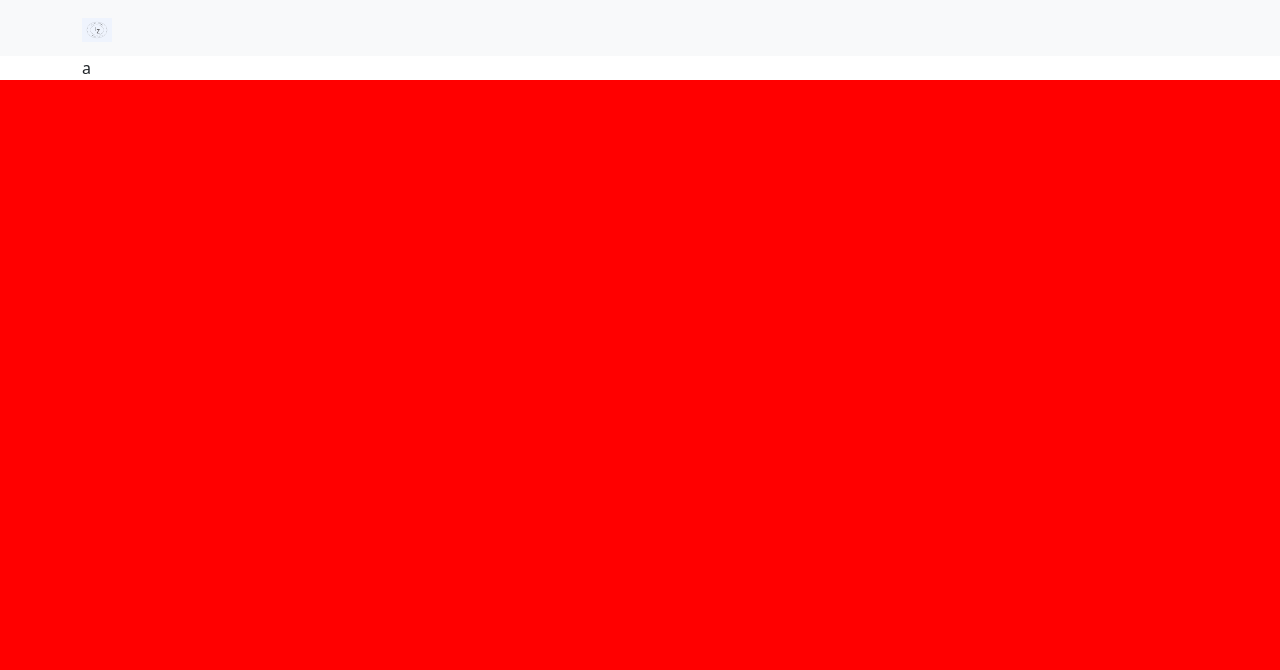
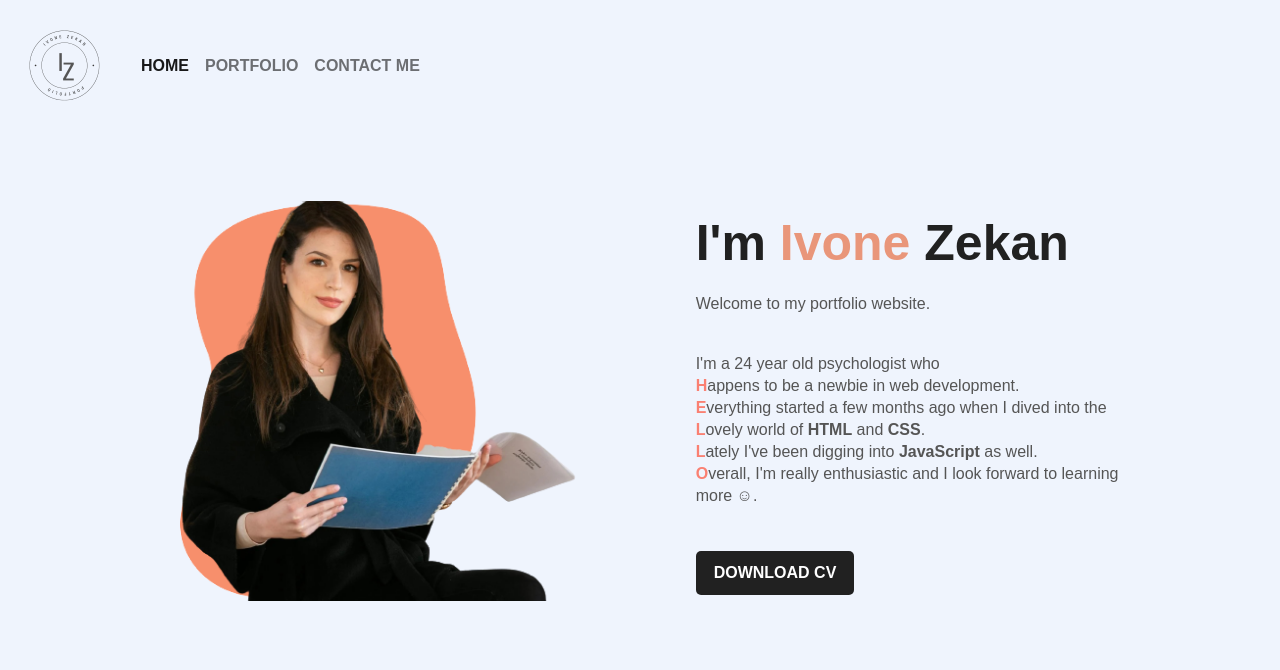
Before and after one commit to Impastelle/CV, a plain HTML site: page portfolio.html in a window 1280 px wide. Drawn offline with nearby package versions, Linux system fonts and the light colour scheme.

Commit message:
final version

```diff
--- a/portfolio.css
+++ b/portfolio.css
@@ -1,3 +1,84 @@
-html {
-    background-color: red;
+body {
+    background-color: #eff4fd;
 }
+
+*{
+    margin: 0;
+    padding: 0;
+    font-family: sans-serif;
+}
+
+nav.navbar {
+    background-color: #eff4fd;
+}
+
+.nav-link {
+    font-weight: bold;
+}
+
+.profile-container {
+    margin-bottom: 30px;
+    height: 400px;
+    position: relative;
+    margin-top: 70px;
+}
+
+.profile-container img {
+    height: 100%;
+    position: absolute;
+    left: 50%;
+    bottom: 0;
+    transform: translateX(-50%);
+    transition: bottom 1s, left 1s;
+}
+
+.profile-container:hover .shape {
+    bottom: 40px;
+}
+
+.profile-container:hover .profile {
+    left: 45%;
+}
+
+.detalji {
+    margin: 8%;
+    margin-top: 15%;
+}
+
+.detalji p {
+    color:#555;
+    line-height: 22px;
+    text-align:left;
+}
+
+.detalji a {
+    background:#212121;
+    padding: 10px 18px;
+    text-decoration: none;
+    font-weight: bold;
+    color:#fff;
+    display: inline-block;
+    margin: 28px 0;
+    border-radius: 5px;
+}
+
+.detalji h1 {
+    font-size: 50px;
+    color: #212121;
+    margin-bottom: 20px;
+    font-weight: 700;
+    text-align: left;
+}
+
+.firstLetter {
+    color: salmon;
+    font-weight: bold;
+}
+
+.ivone {
+    color: darksalmon;
+  }
+
+.tech {
+    font-weight: bold;
+ }
--- a/portfolio.html
+++ b/portfolio.html
@@ -5,7 +5,7 @@
     <meta charset="UTF-8">
     <meta http-equiv="X-UA-Compatible" content="IE=edge">
     <meta name="viewport" content="width=device-width, initial-scale=1.0">
-    <title>Document</title>
+    <title>Ivone Zekan</title>
 
     <link href="https://cdn.jsdelivr.net/npm/bootstrap@5.1.3/dist/css/bootstrap.min.css" rel="stylesheet"
         integrity="sha384-1BmE4kWBq78iYhFldvKuhfTAU6auU8tT94WrHftjDbrCEXSU1oBoqyl2QvZ6jIW3" crossorigin="anonymous">
@@ -13,15 +13,58 @@
 </head>
 
 <body>
-    <nav class="navbar navbar-light bg-light">
-        <div class="container">
+    <nav class="navbar navbar-expand-md navbar-light">
+        <div class="container-fluid">
             <a class="navbar-brand" href="#">
-                <img src="/logosmall.png" alt="" width="30" height="24">
+                <img src="/logosmall.png" alt="" width="105" height="105">
             </a>
+            <button class="navbar-toggler" type="button" data-bs-toggle="collapse"
+                data-bs-target="#navbarSupportedContent" aria-controls="navbarSupportedContent" aria-expanded="false"
+                aria-label="Toggle navigation">
+                <span class="navbar-toggler-icon"></span>
+            </button>
+            <div class="collapse navbar-collapse" id="navbarSupportedContent">
+                <ul class="navbar-nav me-auto mb-2 mb-lg-0">
+                    <li class="nav-item">
+                        <a class="nav-link active" aria-current="page" href="#">HOME</a>
+                    </li>
+                    <li class="nav-item">
+                        <a class="nav-link" href="#">PORTFOLIO</a>
+                    </li>
+                    <li class="nav-item">
+                        <a class="nav-link" href="#">CONTACT ME</a>
+                    </li>
+                </ul>
+            </div>
         </div>
     </nav>
     <div class="container">
-        a
+        <div class="row">
+            <div class="col col-12 col-md-6">
+                <div class="profile-container">
+                    <img src="/geometricshape.png" class="shape">
+                    <img src="/profilepic.png" class="profile" alt="Profilna slika">
+                </div>
+            </div>
+            <div class="col col-12 col-md-6">
+                <div class="detalji">
+                    <h1>I'm <span class="ivone">Ivone</span> Zekan</h1>
+                    <p>Welcome to my portfolio website.</p>
+                    <p>
+                        <br>I'm a 24 year old psychologist who
+                        <br><span class="firstLetter">H</span>appens to be a newbie in web development.
+                        <br><span class="firstLetter">E</span>verything started a few months ago when I dived into the
+                        <br><span class="firstLetter">L</span>ovely world of <span class="tech">HTML</span> and <span
+                            class="tech">CSS</span>.
+                        <br><span class="firstLetter">L</span>ately I've been digging into <span
+                            class="tech">JavaScript</span> as well.
+                        <br><span class="firstLetter">O</span>verall, I'm really enthusiastic and I look forward to
+                        learning more <span>&#9786;</span>.
+                    </p>
+                    <a href="">DOWNLOAD CV</a>
+                </div>
+            </div>
+        </div>
     </div>
 
     <script src="https://cdn.jsdelivr.net/npm/bootstrap@5.1.3/dist/js/bootstrap.bundle.min.js"
--- a/style.css
+++ /dev/null
@@ -1,106 +0,0 @@
-*{
-  margin: 0;
-  padding: 0;
-  font-family: sans-serif;
-}
-
-.options{
-  position: relative;
-  width: 100%;
-  height: 100vh;
-  background: #eff4fd;
-}
-
-.logo{
-  size:20px;
-}
-
-nav{
-  display: flex;
-  width: 84%;
-  margin: auto;
-  padding: 20px 0;
-  align-items: center;
-  justify-content: space-between;
-}
-
-nav ul li{
-  display: inline-block;
-  list-style: none;
-  margin: 10px 20px;
-}
-
-nav ul li a{
-  text-decoration: none;
-  color: black;
-  font-weight: bold;
-
-}
-
-nav ul li a:hover{
-  color: salmon;
-}
-
-.detalji{
-  margin: 8%;
-  margin-top: 15%;
-}
-
-.detalji h1{
-  font-size: 50px;
-  color: #212121;
-  margin-bottom: 20px;
-}
-
-.ivone{
-  color: darksalmon;
-}
-
-.tech{
-   font-weight: bold;
-}
-
-.detalji p{
-  color:#555;
-  line-height: 22px;
-  text-align:inherit;
-}
-
-.detalji a{
-  background:#212121;
-  padding: 10px 18px;
-  text-decoration: none;
-  font-weight: bold;
-  color:#fff;
-  display: inline-block;
-  margin: 28px 0;
-  border-radius: 5px;
-}
-
-.image{
-  width:45%;
-  height: 78%;
-  position: absolute;
-  bottom: 0;
-  right: 100px;
-}
-
-.image img{
-  height: 100%;
-  position: absolute;
-  left: 50%;
-  bottom: 0;
-  transform: translateX(-50%);
-  transition: bottom 1s, left 1s;
-}
-
-.image:hover .shape{
-  bottom: 40px;
-}
-
-.image:hover .profile{
-  left: 45%;
-}
- p::first-letter{
-   color: salmon;
- }
```
Also changed, not shown: index.html (deleted, +0 -47 lines).
